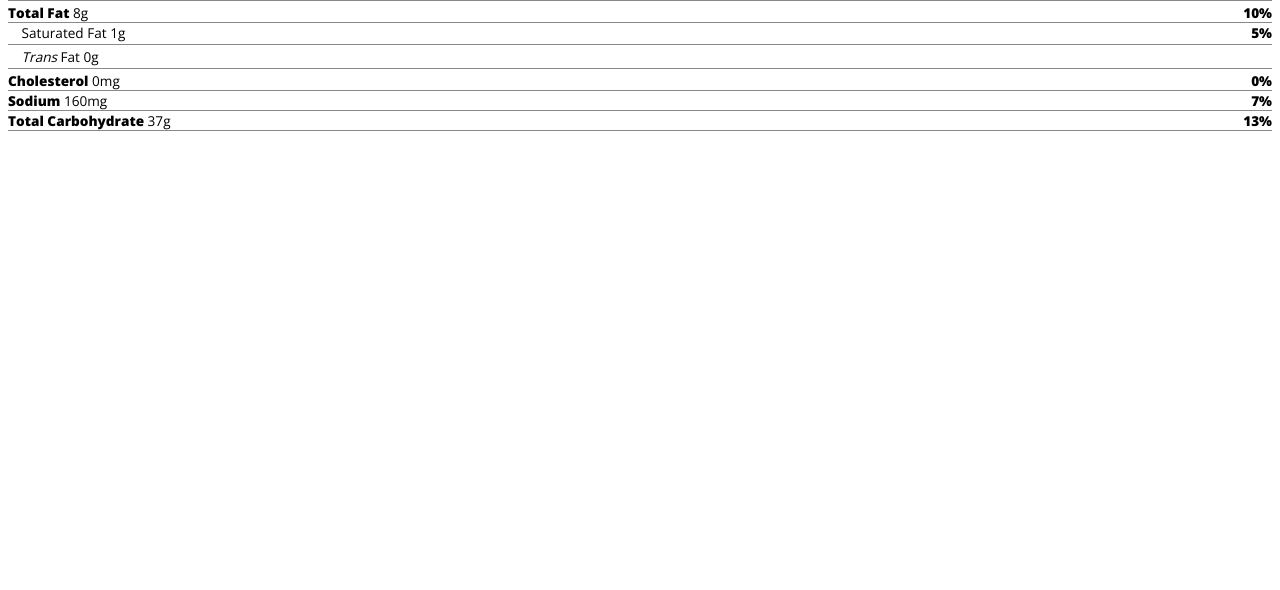
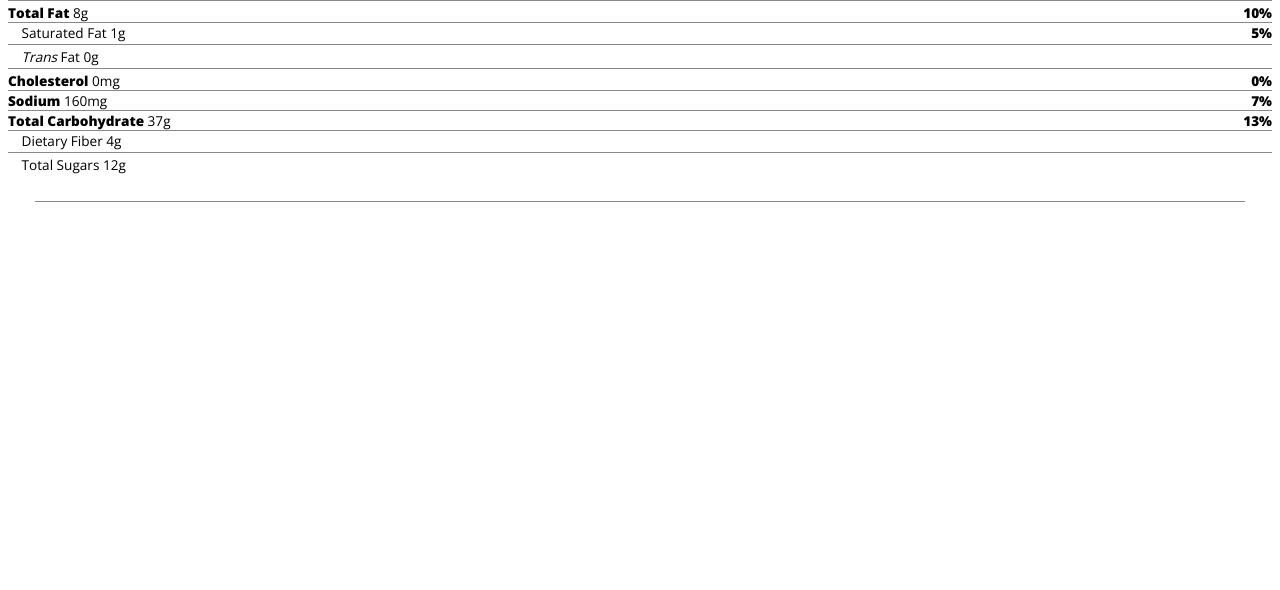
Before and after one commit to johndaviddc/NutritionLabel, a plain HTML site: page index.html in a window 1280 px wide. Shown: the part 210-800 px from the top of the page. Drawn offline with nearby package versions, Linux system fonts and the light colour scheme.

Commit message:
update index and styles

```diff
--- a/index.html
+++ b/index.html
@@ -36,6 +36,10 @@
                 <p><span><span class="bold">Cholesterol</span> 0mg</span> <span class="bold">0%</span></p>
                 <p><span><span class="bold">Sodium</span> 160mg</span> <span class="bold">7%</span></p>
                 <p><span><span class="bold">Total Carbohydrate</span> 37g</span> <span class="bold">13%</span></p>
+                <p class="indent no-divider">Dietary Fiber 4g</p>
+                <div class="divider"></div>
+                <p class="indent no-divider">Total Sugars 12g</p>
+                <div class="divider double-indent"></div>
             </div>
         </div>
     </body>
--- a/styles.css
+++ b/styles.css
@@ -89,3 +89,7 @@ p {
 .daily-value p:not(.no-divider) {
     border-bottom: 1px solid #888989;
 }
+
+.double-indent {
+    margin: 2em;
+}
```
